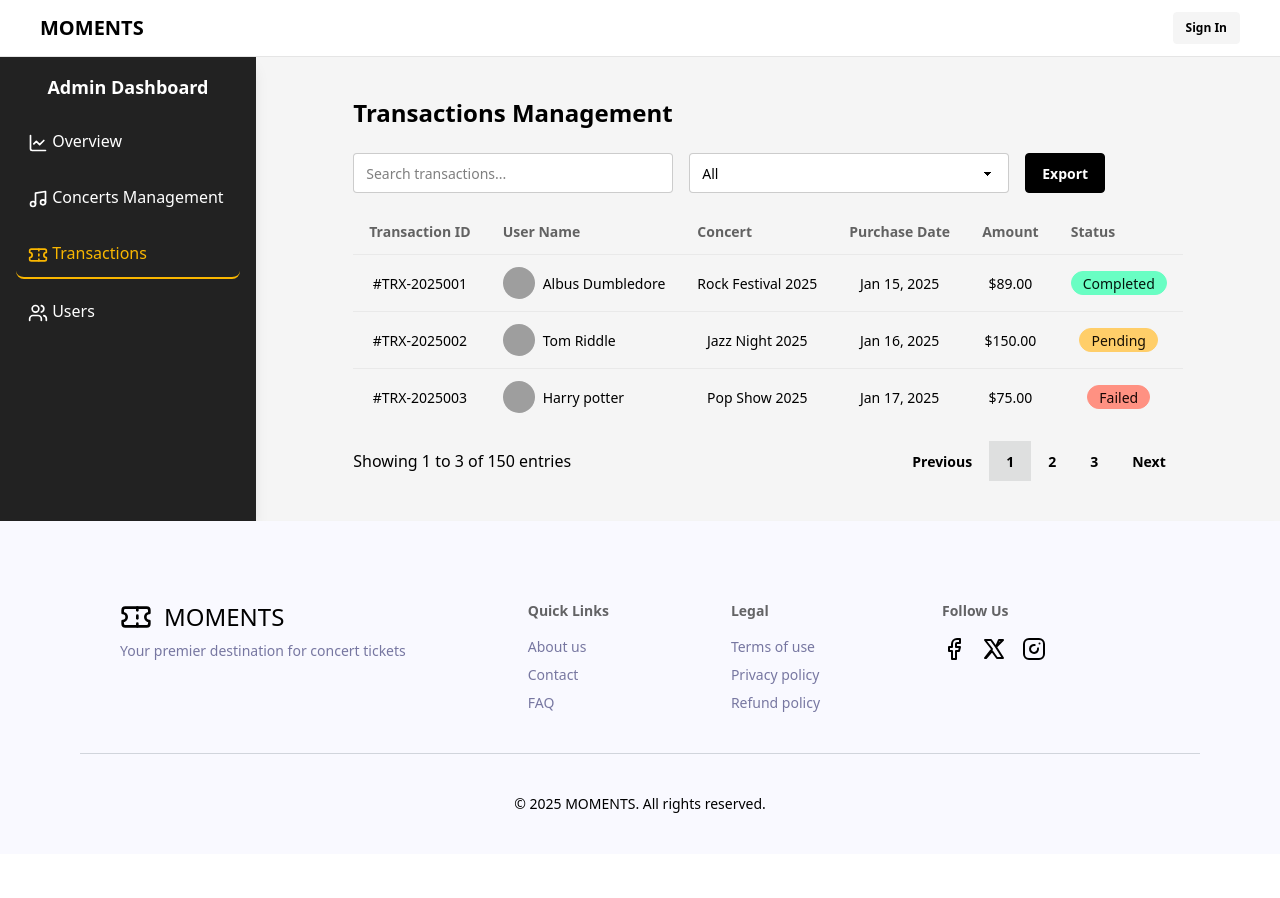
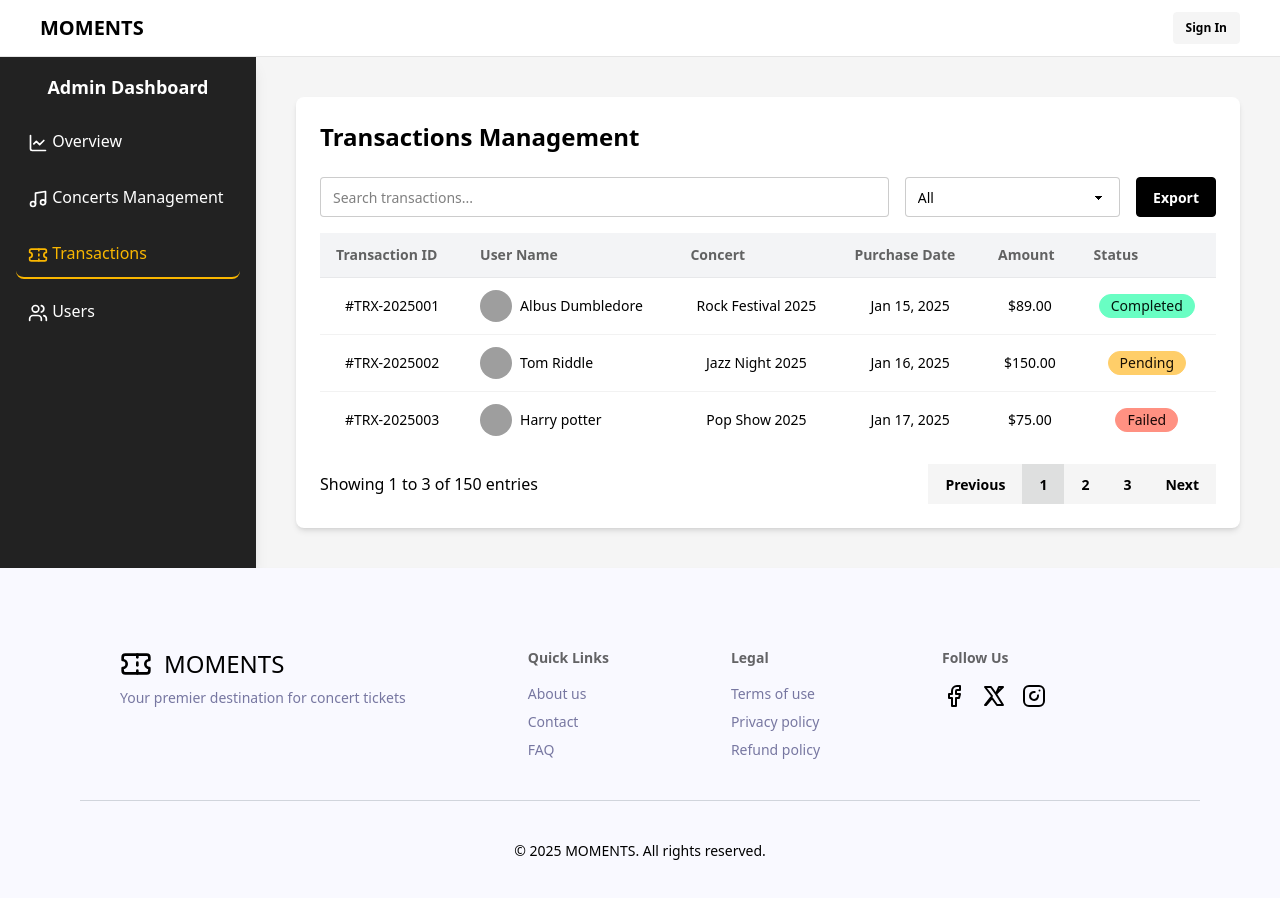
Before and after one commit to enggar77/moments, a React (Vite) app: page /dashboard/transactions in a window 1280 px wide. Shown: the top 898 px of the page. Before the commit the page ends 854 px from the top, so only its background shows below. Built offline with nearby package versions, Linux system fonts and the light colour scheme; no server answers; grey boxes are pictures that could not be loaded.

Commit message:
[UPDATE] Merapikan Layout

```diff
--- a/src/pages/TransactionManagement.jsx
+++ b/src/pages/TransactionManagement.jsx
@@ -46,8 +46,8 @@ export default function TransactionManagement() {
 	);
 
 	return (
-		<div className="flex flex-col md:flex-row">
-			<main className="p-6 flex-1">
+		<div className="p-6 w-full max-w-full">
+			<main className="flex-1 bg-white p-6 rounded-lg shadow-md">
 				<h2 className="text-2xl font-bold mb-6">
 					Transactions Management
 				</h2>
@@ -57,7 +57,7 @@ export default function TransactionManagement() {
 						placeholder="Search transactions..."
 						value={search}
 						onChange={(e) => setSearch(e.target.value)}
-						className="input input-bordered w-full md:w-80"
+						className="input input-bordered w-full"
 					/>
 					<select
 						value={statusFilter}
@@ -71,9 +71,9 @@ export default function TransactionManagement() {
 					</select>
 					<button className="btn btn-neutral">Export</button>
 				</div>
-				<div className="overflow-x-auto">
-					<table className="table table-zebra w-full">
-						<thead>
+				<div className="overflow-x-auto w-full">
+					<table className="table table-auto min-w-max text-xs sm:text-sm">
+						<thead className='bg-gray-100'>
 							<tr>
 								<th>Transaction ID</th>
 								<th>User Name</th>
--- a/src/pages/admin/EventManagement.jsx
+++ b/src/pages/admin/EventManagement.jsx
@@ -75,15 +75,15 @@ function EventManagement() {
 				</div>
 
 				<div className="overflow-x-auto w-full">
-					<table className="table table-auto min-w-max text-xs sm:text-sm border border-base-content/5">
-						<thead>
+					<table className="table table-auto min-w-max text-xs sm:text-sm">
+						<thead className='bg-gray-100'>
 							<tr>
 								<th>Event Name</th>
 								<th>Date</th>
 								<th>Venue</th>
 								<th>Price</th>
 								<th>Status</th>
-								<th>Actions</th>
+								{/* <th>Actions</th> */}
 							</tr>
 						</thead>
 						<tbody>
@@ -115,11 +115,9 @@ function EventManagement() {
 													: 'Past'}
 											</span>
 										</td>
-										<td>
-											{/* <button className="btn btn-sm btn-ghost" onClick={() => handleDelete(event._id)}>
-                        <Trash />
-                      </button> */}
-										</td>
+										{/* <td>
+											<button className="btn btn-sm btn-ghost" onClick={() => handleDelete(event._id)}><Trash /></button>
+										</td> */}
 									</tr>
 								);
 							})}
--- a/src/pages/admin/UserManagement.jsx
+++ b/src/pages/admin/UserManagement.jsx
@@ -65,9 +65,9 @@ export default function AdminUserManagement() {
 	);
 
 	return (
-		<div className="p-6 block">
+		<div className="p-6 w-full max-w-full">
 			<div className="bg-white p-6 rounded-lg shadow-md">
-				<div className="flex flex-row justify-between items-center gap-4">
+				<div className="flex flex-row justify-between items-center gap-4 mb-4">
 					<SearchBar
 						setSearchTerm={setSearchTerm}
 						placeholder="Search users..."
@@ -96,8 +96,8 @@ export default function AdminUserManagement() {
 					</div>
 				</div>
 
-				<div className="overflow-x-auto mt-6">
-					<table className="table w-full">
+				<div className="overflow-x-auto w-full">
+					<table className="table table-auto min-w-max text-xs sm:text-sm">
 						<thead className="bg-gray-100">
 							<tr>
 								<th>User</th>
```
